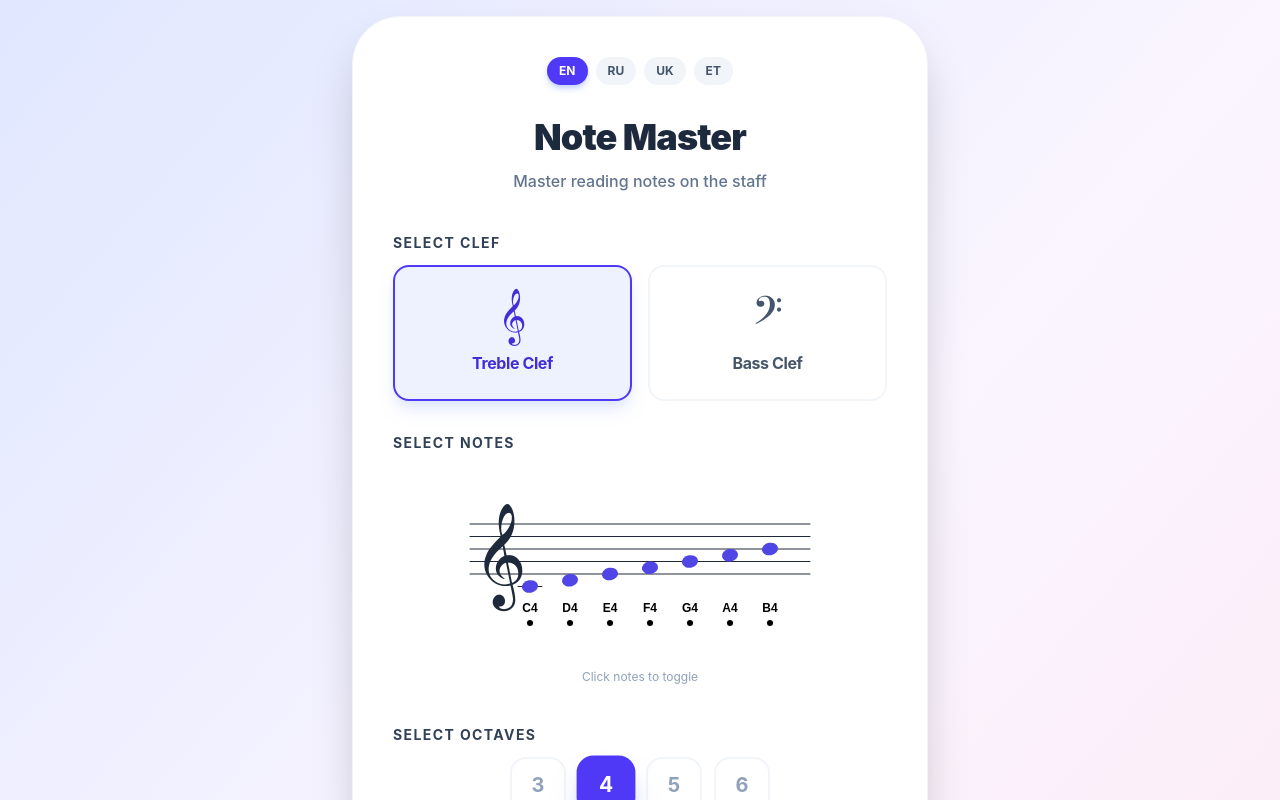
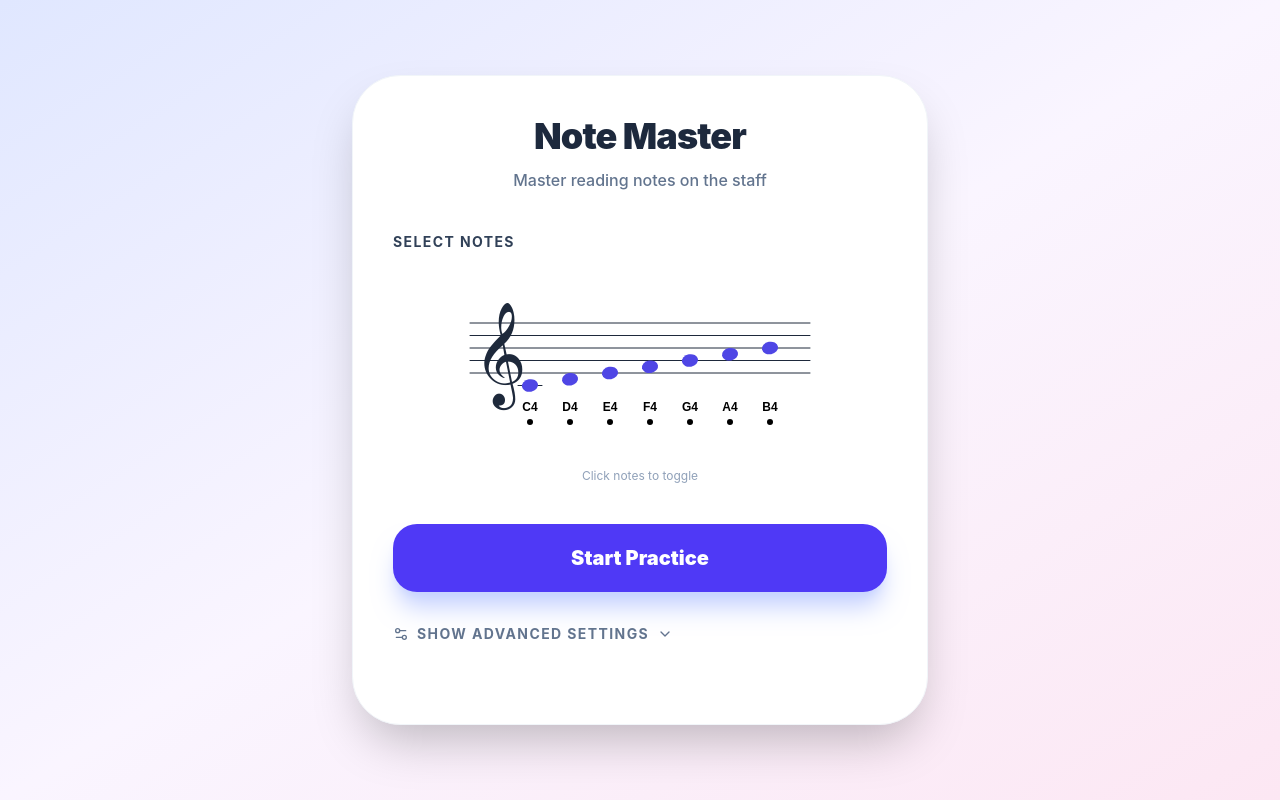
Before and after one commit to AmbientLighter/notemeister, a React (Vite) app: page / in a window 1280 px wide. Shown: the top 800 px of the page. Built offline with nearby package versions, Linux system fonts and the light colour scheme.

Commit message:
feat: Introduce a collapsible advanced settings section in SetupScreen, grouping various configuration options and adding new translation keys.

```diff
--- a/src/components/screens/setup/SetupScreen.tsx
+++ b/src/components/screens/setup/SetupScreen.tsx
@@ -9,25 +9,23 @@ import LanguagePicker from './LanguagePicker';
 import OctaveSelector from './OctaveSelector';
 import TempoSelector from './TempoSelector';
 import InputMethodSelector from './InputMethodSelector';
+import { ChevronDown, ChevronUp, Settings2 } from 'lucide-react';
 
 const SetupScreen: React.FC = () => {
   const { t } = useTranslations();
   const settings = useGameStore((state) => state.settings);
   const toggleSingleNote = useGameStore((state) => state.toggleSingleNote);
   const startGame = useSessionStore((state) => state.startGame);
+  const [showAdvanced, setShowAdvanced] = React.useState(false);
 
   return (
     <div className="bg-white dark:bg-slate-800 p-6 sm:p-10 sm:rounded-[3rem] shadow-2xl sm:max-w-xl w-full animate-fade-in transition-colors duration-200 border border-slate-100 dark:border-slate-700/50">
-      <LanguagePicker />
-
       <div className="text-center mb-10">
         <h1 className="text-4xl font-black text-slate-800 dark:text-white mb-3 tracking-tight">
           {t.title}
         </h1>
         <p className="text-slate-500 dark:text-slate-400 font-medium">{t.subtitle}</p>
       </div>
-
-      <ClefSelector />
 
       {/* Interactive Staff Selection */}
       <div className="mb-10">
@@ -46,18 +44,35 @@ const SetupScreen: React.FC = () => {
         )}
       </div>
 
-      <OctaveSelector />
-      <TempoSelector />
-      <InputMethodSelector />
-      <InstrumentSelector />
-
       <button
         onClick={startGame}
         disabled={settings.activeNotes.length === 0}
-        className="w-full py-5 bg-indigo-600 hover:bg-indigo-700 disabled:bg-slate-200 dark:disabled:bg-slate-700 disabled:text-slate-400 dark:disabled:text-slate-500 disabled:shadow-none disabled:cursor-not-allowed text-white font-black rounded-3xl text-xl shadow-xl shadow-indigo-200 dark:shadow-none transition-all transform hover:-translate-y-1 active:scale-95"
+        className="w-full py-5 bg-indigo-600 hover:bg-indigo-700 disabled:bg-slate-200 dark:disabled:bg-slate-700 disabled:text-slate-400 dark:disabled:text-slate-500 disabled:shadow-none disabled:cursor-not-allowed text-white font-black rounded-3xl text-xl shadow-xl shadow-indigo-200 dark:shadow-none transition-all transform hover:-translate-y-1 active:scale-95 mb-8"
       >
         {t.startSession}
       </button>
+
+      <div className="mb-10">
+        <button
+          onClick={() => setShowAdvanced(!showAdvanced)}
+          className="flex items-center gap-2 text-slate-500 dark:text-slate-400 font-bold text-sm tracking-widest uppercase hover:text-indigo-600 dark:hover:text-indigo-400 transition-colors"
+        >
+          <Settings2 className="w-4 h-4" />
+          {showAdvanced ? t.hideAdvancedSettings : t.showAdvancedSettings}
+          {showAdvanced ? <ChevronUp className="w-4 h-4" /> : <ChevronDown className="w-4 h-4" />}
+        </button>
+
+        {showAdvanced && (
+          <div className="mt-6 space-y-8 p-6 rounded-[2rem] bg-slate-50/50 dark:bg-slate-900/30 border border-slate-100 dark:border-slate-800 animate-in fade-in slide-in-from-top-2 duration-300">
+            <LanguagePicker />
+            <ClefSelector />
+            <OctaveSelector />
+            <TempoSelector />
+            <InputMethodSelector />
+            <InstrumentSelector />
+          </div>
+        )}
+      </div>
     </div>
   );
 };
--- a/src/constants.ts
+++ b/src/constants.ts
@@ -67,6 +67,8 @@ export const TRANSLATIONS: Record<Language, Translations> = {
     quoteConsistency: 'Consistency is key. Keep playing and your fingers will find the way! ✨',
     reviewProgress: 'Review Progress',
     backToOverview: 'Back to Overview',
+    showAdvancedSettings: 'Show Advanced Settings',
+    hideAdvancedSettings: 'Hide Advanced Settings',
   },
   ru: {
     title: 'Мастер Нот',
@@ -131,6 +133,8 @@ export const TRANSLATIONS: Record<Language, Translations> = {
     quoteConsistency: 'Постоянство — залог успеха. Продолжайте играть! ✨',
     reviewProgress: 'Просмотр прогресса',
     backToOverview: 'Вернуться к обзору',
+    showAdvancedSettings: 'Показать дополнительные настройки',
+    hideAdvancedSettings: 'Скрыть дополнительные настройки',
   },
   uk: {
     title: 'Майстер Нот',
@@ -195,6 +199,8 @@ export const TRANSLATIONS: Record<Language, Translations> = {
     quoteConsistency: 'Постійність — запорука успіху. Продовжуйте грати! ✨',
     reviewProgress: 'Переглянути прогрес',
     backToOverview: 'Повернутися до огляду',
+    showAdvancedSettings: 'Показати додаткові налаштування',
+    hideAdvancedSettings: 'Приховати додаткові налаштування',
   },
   et: {
     title: 'Noodimeister',
@@ -259,6 +265,8 @@ export const TRANSLATIONS: Record<Language, Translations> = {
     quoteConsistency: 'Järjepidevus on võti. Jätka mängimist! ✨',
     reviewProgress: 'Vaata edenemist',
     backToOverview: 'Tagasi ülevaatesse',
+    showAdvancedSettings: 'Näita lisaseadeid',
+    hideAdvancedSettings: 'Peida lisaseaded',
   },
 };
 
--- a/src/types.ts
+++ b/src/types.ts
@@ -107,4 +107,6 @@ export interface Translations {
   inputModeKeyboard: string;
   inputModeMidi: string;
   inputModeMicrophone: string;
+  showAdvancedSettings: string;
+  hideAdvancedSettings: string;
 }
```
